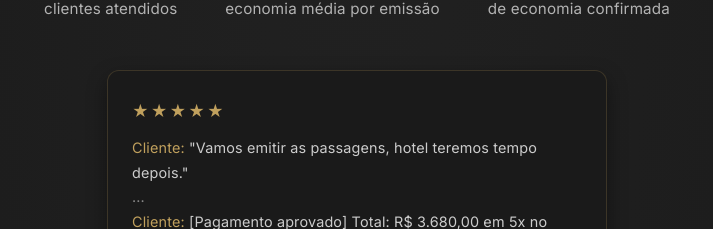
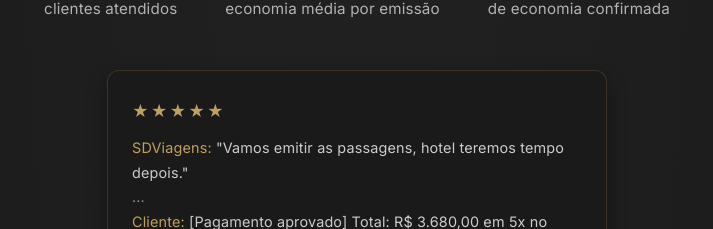
Before and after one commit to Afilliate/lp-milhas, a React (Vite) app: page / in a window 1280 px wide. Shown: the part 855-1084 px from the top of the page, without its empty margins (283-996 px from the left). Built offline with nearby package versions, Linux system fonts and the light colour scheme.

Commit message:
Update testimonial text in Home component

```diff
--- a/src/Home.jsx
+++ b/src/Home.jsx
@@ -98,7 +98,7 @@
           <div className="testimonial-card chat-proof">
             <div className="testimonial-stars">★★★★★</div>
             <p className="testimonial-text">
-              <span style={{ color: '#C0A05D' }}>Cliente:</span> "Vamos emitir as passagens, hotel teremos tempo depois."<br/>
+              <span style={{ color: '#C0A05D' }}>SDViagens:</span> "Vamos emitir as passagens, hotel teremos tempo depois."<br/>
               <span style={{ color: '#888' }}>...</span><br/>
               <span style={{ color: '#C0A05D' }}>Cliente:</span> [Pagamento aprovado] Total: R$ 3.680,00 em 5x no cartão Visa.
             </p>
```
